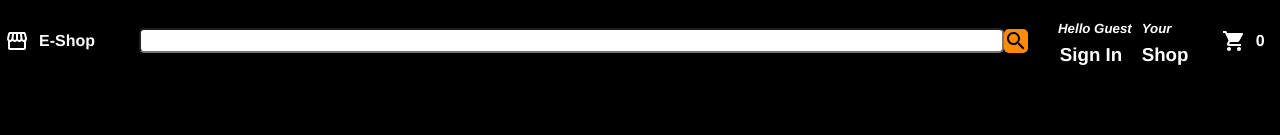
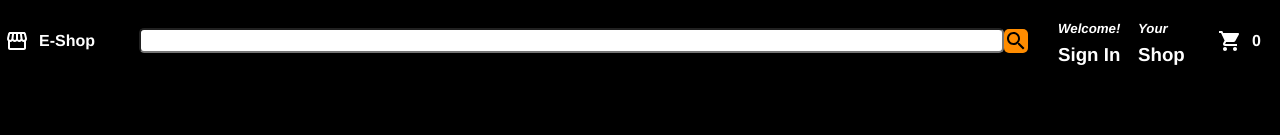
Before and after one commit to selimyay00/e-shop, a React (Vite) app: page /e-shop/checkout in a window 1280 px wide. Shown: the top 135 px of the page. Built offline with nearby package versions, Linux system fonts and the light colour scheme.

Commit message:
small changes for the header section

```diff
--- a/src/components/Header.jsx
+++ b/src/components/Header.jsx
@@ -23,7 +23,7 @@ function Header() {
             </div>
             <div className='header__section3'>
                 <div className='links'>
-                    <h5 className='link-text'><i>Hello Guest</i></h5>
+                    <h5 className='link-text'><i>Welcome!</i></h5>
                     <h3 style={{marginTop: -1}} className='link-text'>Sign In</h3>
                 </div>
                 <div className='links'>
```
